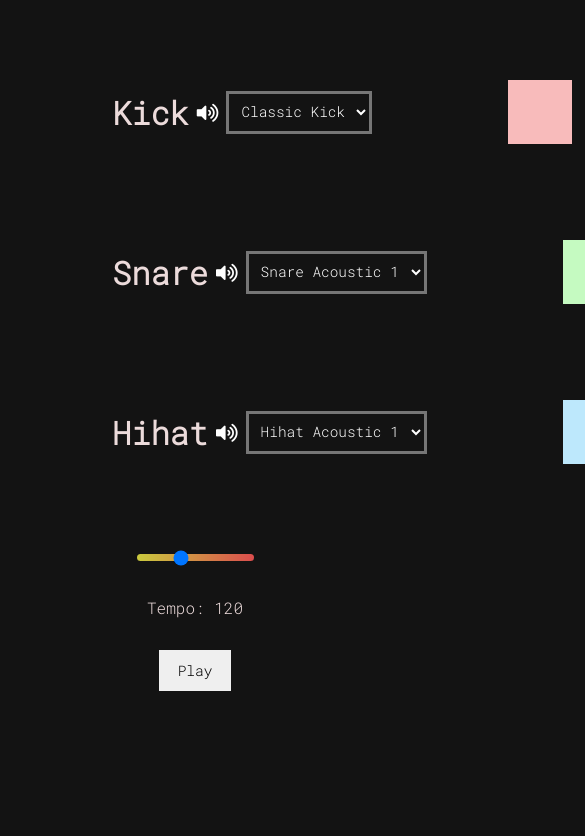
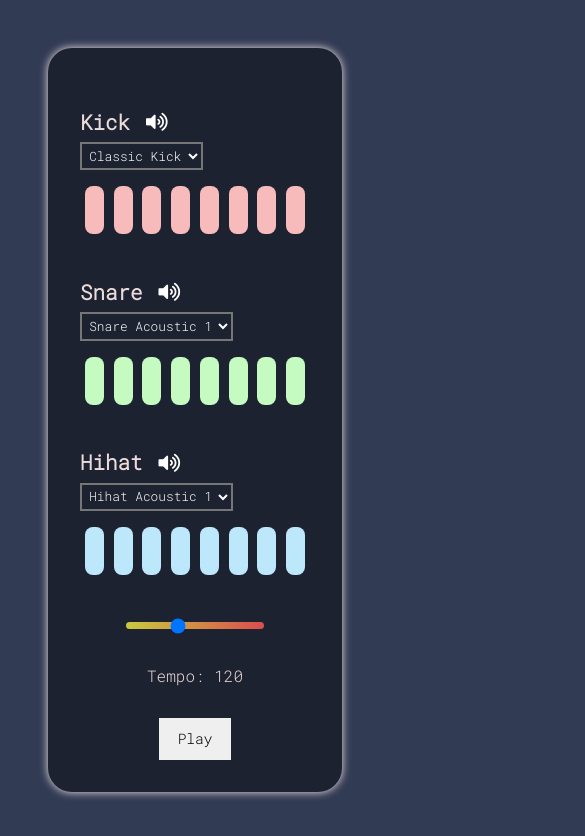
Before and after one commit to Kayx23/beat-maker, a plain HTML site: page index.html in a window 390 px wide. Shown: the top 836 px of the page, 585 px wide, since content can reach past the window. Drawn offline with Linux system fonts and the light colour scheme.

Commit message:
UI update

```diff
--- a/index.html
+++ b/index.html
@@ -13,7 +13,7 @@
 </head>
 
 <body>
-
+    <div class="dashboard-decor">
         <div class="sequencer">
 
             <!-- row 1, Kick -->
@@ -114,7 +114,7 @@
         <audio class="kick-sound" src="./sounds/kick-classic.wav"></audio>
         <audio class="snare-sound" src="./sounds/snare-acoustic01.wav"></audio>
         <audio class="hihat-sound" src="./sounds/hihat-acoustic01.wav"></audio>
-
+    </div>
 </body>
 
 </html>
--- a/style.css
+++ b/style.css
@@ -5,14 +5,22 @@
 }
 
 body {
-    background-color: rgb(19, 19, 19);
+    background-color: rgb(50, 59, 84);
     color: rgb(236, 219, 219);
+}
+
+.dashboard-decor {
+    margin: 3rem;
+    padding: 2rem;
+    box-shadow: 0 0 0.5rem #f4eaea;
+    border-radius: 1.5rem;
+    background-color: rgb(29, 34, 48);
 }
 
 .kick-track, .snare-track, .hihat-track {
     display: flex;
     justify-content: space-between;
-    margin: 4rem 7rem;
+    margin: 2.5rem 5rem;
 }
 .kick,.snare,.hihat {
     display: flex;
@@ -22,7 +30,7 @@ body {
     align-items: center;
     justify-content: space-between;
     flex: 1;
-    margin-right: 8rem;
+    margin-right: 6rem;
 }
 .controls button{
     border: none;
@@ -66,6 +74,7 @@ select:focus {
     margin: 1rem 0.5rem;
     cursor: pointer;
     transition: all 0.3s ease;
+    border-radius: 0.5rem;
 }
 .kick-pad{
     background-color: rgb(248, 187, 187);
@@ -120,3 +129,47 @@ select:focus {
     from {transform: scale(1);}
     to {transform: scale(1.2);}
 }
+
+@media screen and (max-width: 1300px) {
+    .kick-track, .snare-track, .hihat-track {
+        display: inline;
+    }
+    .controls{
+        justify-content: flex-start;
+    }
+    .controls > * { /* all children of controls */
+        margin-right: 2rem;
+    }
+  }
+  @media screen and (max-width: 800px) {
+    .pad {
+        width: 3.5rem;
+        height: 3.5rem;
+    }
+  }
+  @media screen and (max-width: 600px) {
+    .pad {
+        width: 3rem;
+        height: 3rem;
+    }
+    select{
+        font-size: 0.8rem;
+        padding: 0.2rem;
+        border-width: 0.15rem;
+    }
+    .controls {
+        flex-wrap: wrap;
+    }
+    .controls > * { /* all children of controls */
+        margin-right: 0.5rem;
+    }
+    h1 {
+        font-size: 1.3rem;
+    }
+    .pad {
+        margin: 1rem 0.3rem;
+    }
+    .tempo-slider {
+        width: 60%;
+    }
+  }
```
Lines whose indentation alone changed are shown as unchanged.
